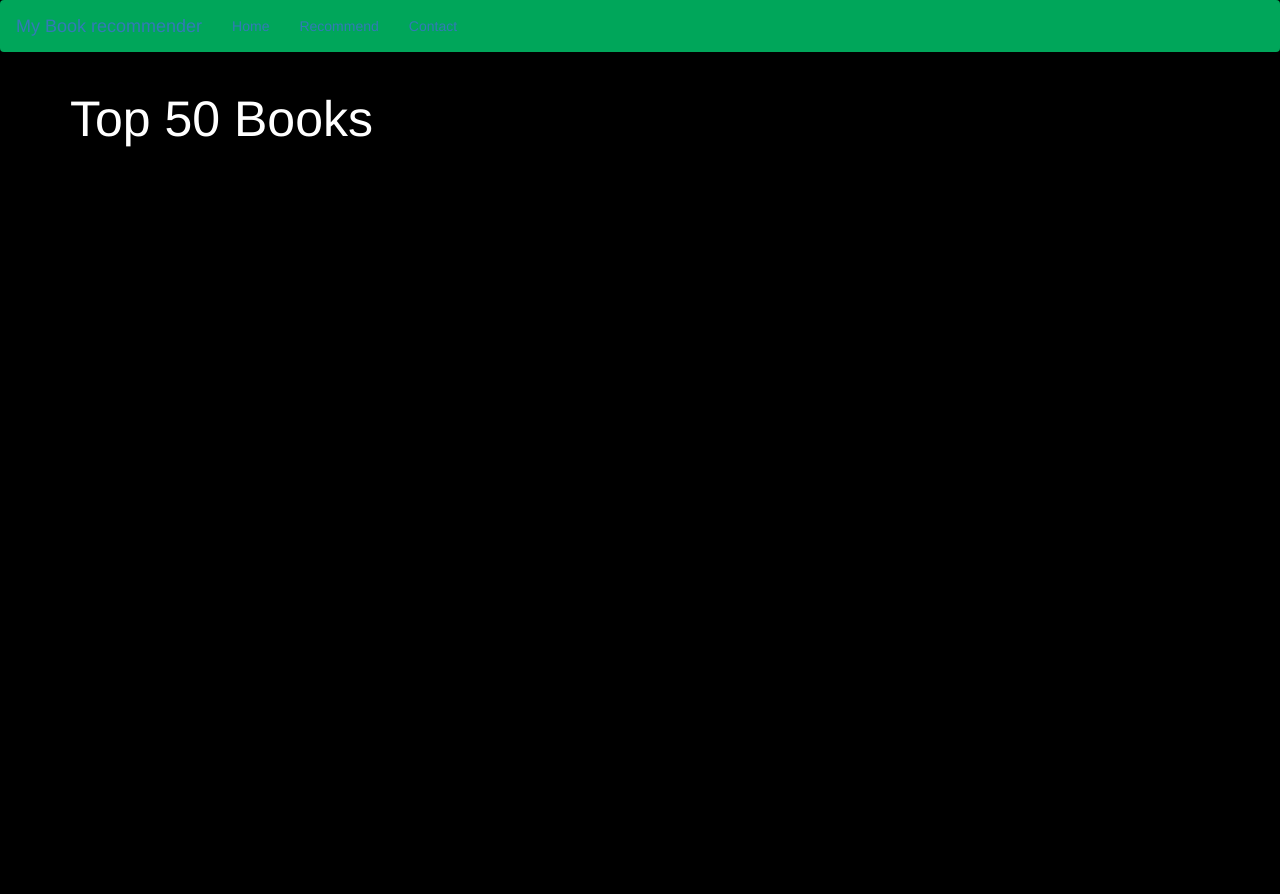
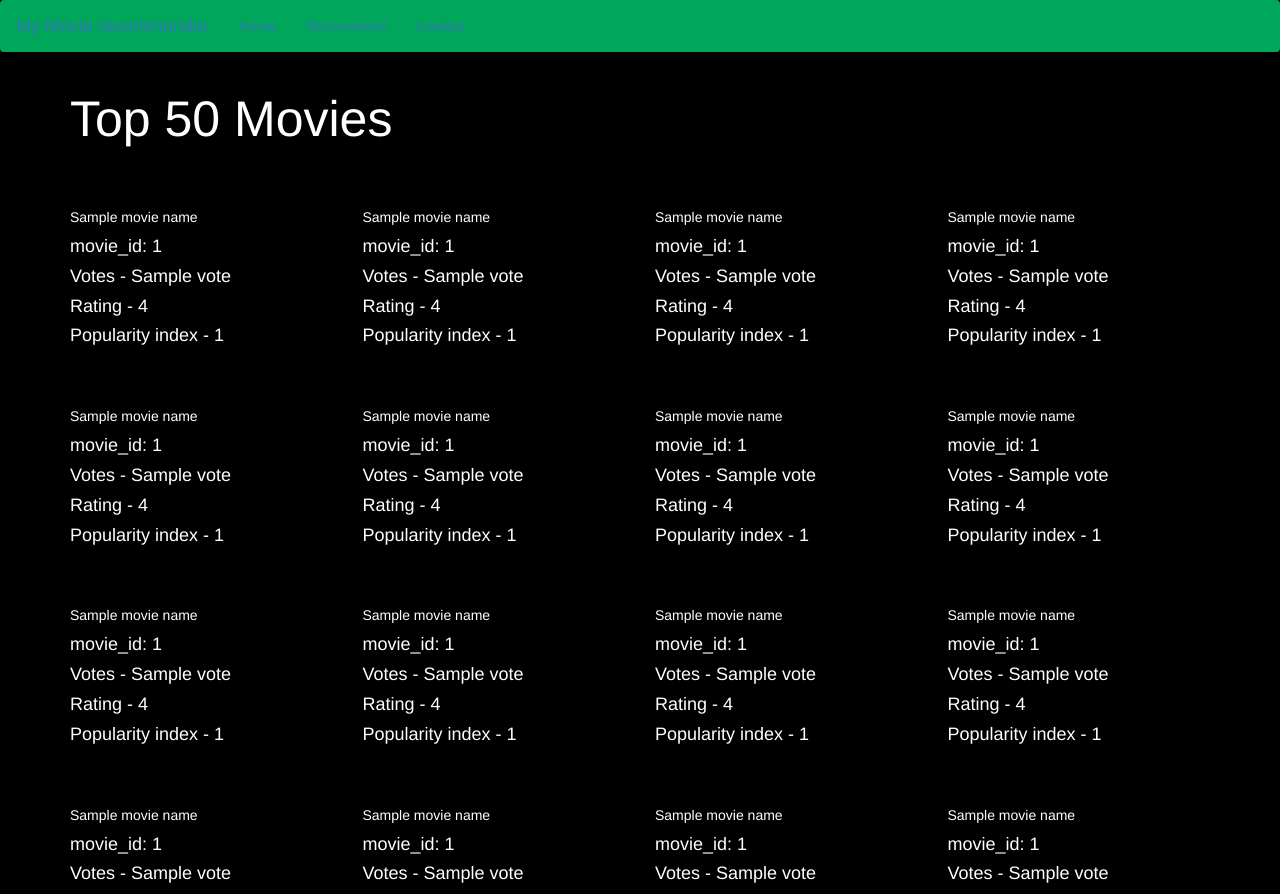
Before and after one commit to harsh-kmr/movie-Recommendation, a Flask app: template movie recommendation/templates/index.html in a window 1280 px wide. Shown: the top 894 px of the page. Before the commit the page ends 147 px from the top, so only its background shows below. Run offline with Flask 2, Linux system fonts and the light colour scheme; the template is opened without the code that fills it: most values are stand-ins (such as "Sample title", 1, 10 or a date in 2020); parts of the project's set-up code (start-up, migrations or seed data) failed here and were passed over.

Commit message:
Pending changes exported from your codespace

```diff
--- a/movie recommendation/app.py
+++ b/movie recommendation/app.py
@@ -1,12 +1,12 @@
 import pickle
 from flask import Flask,render_template,request
 import numpy as np
-import tensorflow as tf
+
 
 #open pickle file
 movies = pickle.load(open('movies.pkl','rb'))
 similarity_matrix = pickle.load(open('similarity_matrix.pkl','rb'))
-sparse_matrix = pickle.load(open('sparse_mat.pkl','rb'))
+sparse_matrix = pickle.load(open('sparse_mat_df.pkl','rb'))
 popular_df = pickle.load(open('popular.pkl','rb'))
 
 #app
--- a/movie recommendation/templates/index.html
+++ b/movie recommendation/templates/index.html
@@ -2,7 +2,7 @@
 <html lang="en">
 <head>
     <meta charset="UTF-8">
-    <title>Book Recommender System</title>
+    <title>Movie Recommender System</title>
     <!-- Latest compiled and minified CSS -->
 <link rel="stylesheet" href="https://cdn.jsdelivr.net/npm/bootstrap@3.3.7/dist/css/bootstrap.min.css" integrity="sha384-BVYiiSIFeK1dGmJRAkycuHAHRg32OmUcww7on3RYdg4Va+PmSTsz/K68vbdEjh4u" crossorigin="anonymous">
 </head>
@@ -14,7 +14,7 @@
 <body style="background-color:black">
 
     <nav class="navbar" style="background-color:#00a65a">
-        <a class="navbar-brand">My Book recommender</a>
+        <a class="navbar-brand">My Movie recommender</a>
         <ul class="nav navbar-nav">
             <li><a href="/">Home</a></li>
             <li><a href="/recommend">Recommend</a></li>
@@ -25,20 +25,21 @@
     <div class="container">
         <div class="row">
             <div class="col-md-12">
-                <h1 class="text-white" style="font-size:50px">Top 50 Books</h1>
+                <h1 class="text-white" style="font-size:50px">Top 50 Movies</h1>
             </div>
 
-            {% for i in range(book_name|length) %}
+            {% for i in range(540) %}
                 <div class="col-md-3" style="margin-top:50px">
                     <div class="card">
                         <div class="card-body">
                             <p class="text-white">{{ movie_name[i] }}</p>
-                            <h4 class="text-white">{{ movie_id[i] }}</h4>
+                            <h4 class="text-white">movie_id: {{ movie_id[i] }}</h4>
                             <h4 class="text-white">Votes - {{ votes[i] }}</h4>
                             <h4 class="text-white">Rating - {{ rating[i] }}</h4>
                             <h4 class="text-white">Popularity index - {{ popularity_index[i] }}</h4>
                         </div>
                     </div>
+
                 </div>
             {% endfor %}
 
--- a/movie recommendation/templates/recommend.html
+++ b/movie recommendation/templates/recommend.html
@@ -2,7 +2,7 @@
 <html lang="en">
 <head>
     <meta charset="UTF-8">
-    <title>Book Recommender System</title>
+    <title>Movie Recommender System</title>
     <!-- Latest compiled and minified CSS -->
 <link rel="stylesheet" href="https://cdn.jsdelivr.net/npm/bootstrap@3.3.7/dist/css/bootstrap.min.css" integrity="sha384-BVYiiSIFeK1dGmJRAkycuHAHRg32OmUcww7on3RYdg4Va+PmSTsz/K68vbdEjh4u" crossorigin="anonymous">
 </head>
@@ -25,8 +25,8 @@
     <div class="container">
         <div class="row">
             <div class="col-md-12">
-                <h1 class="text-white" style="font-size:50px">Recommend Books</h1>
-                <form action="/recommend_books" method="post">
+                <h1 class="text-white" style="font-size:50px">Recommend Movies</h1>
+                <form action="/recommend_movies" method="post">
                     <input name="user_input" type="text" class="form-control"><br>
                     <input type="submit" class="btn btn-lg btn-warning">
                 </form>
```
